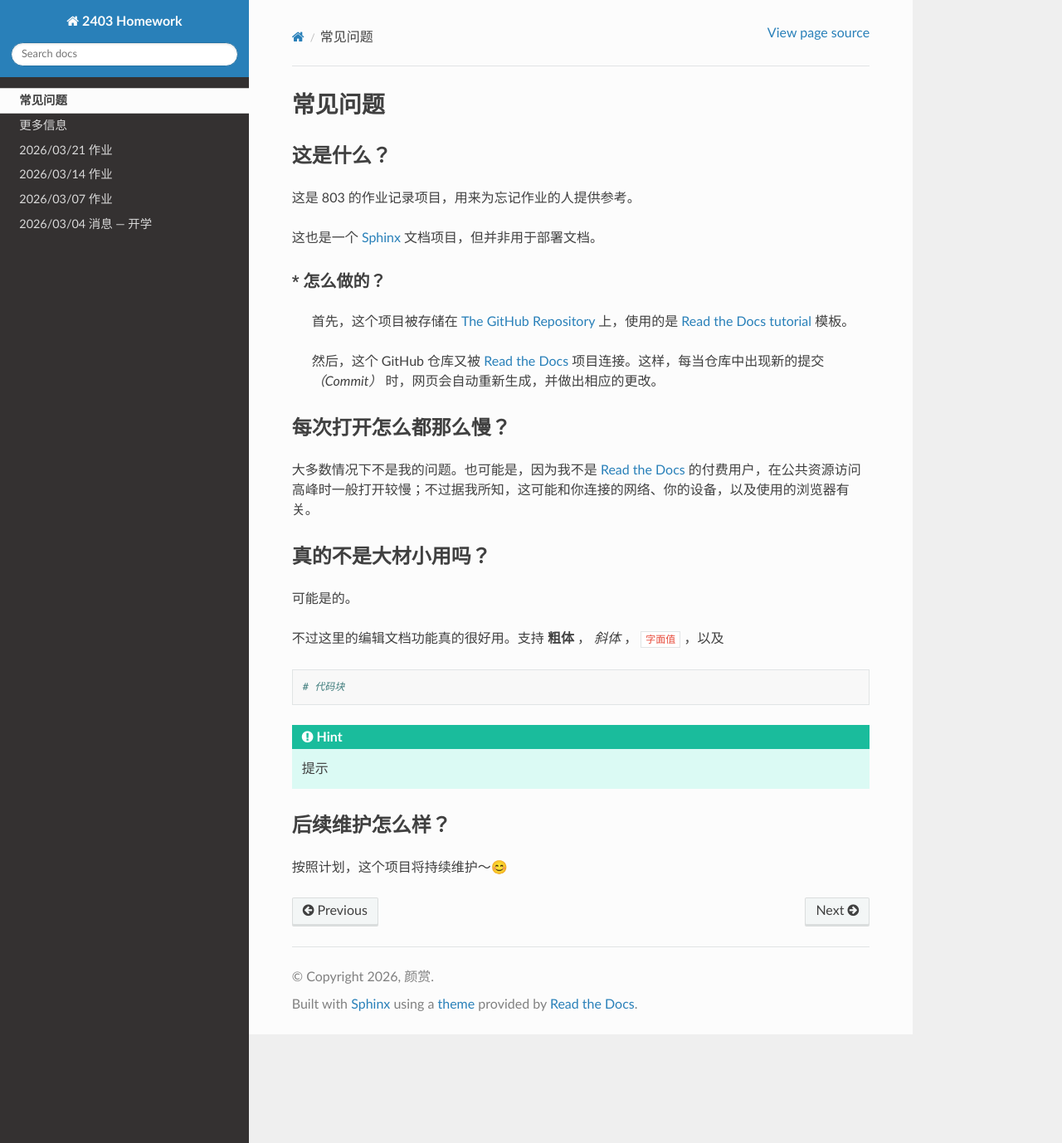
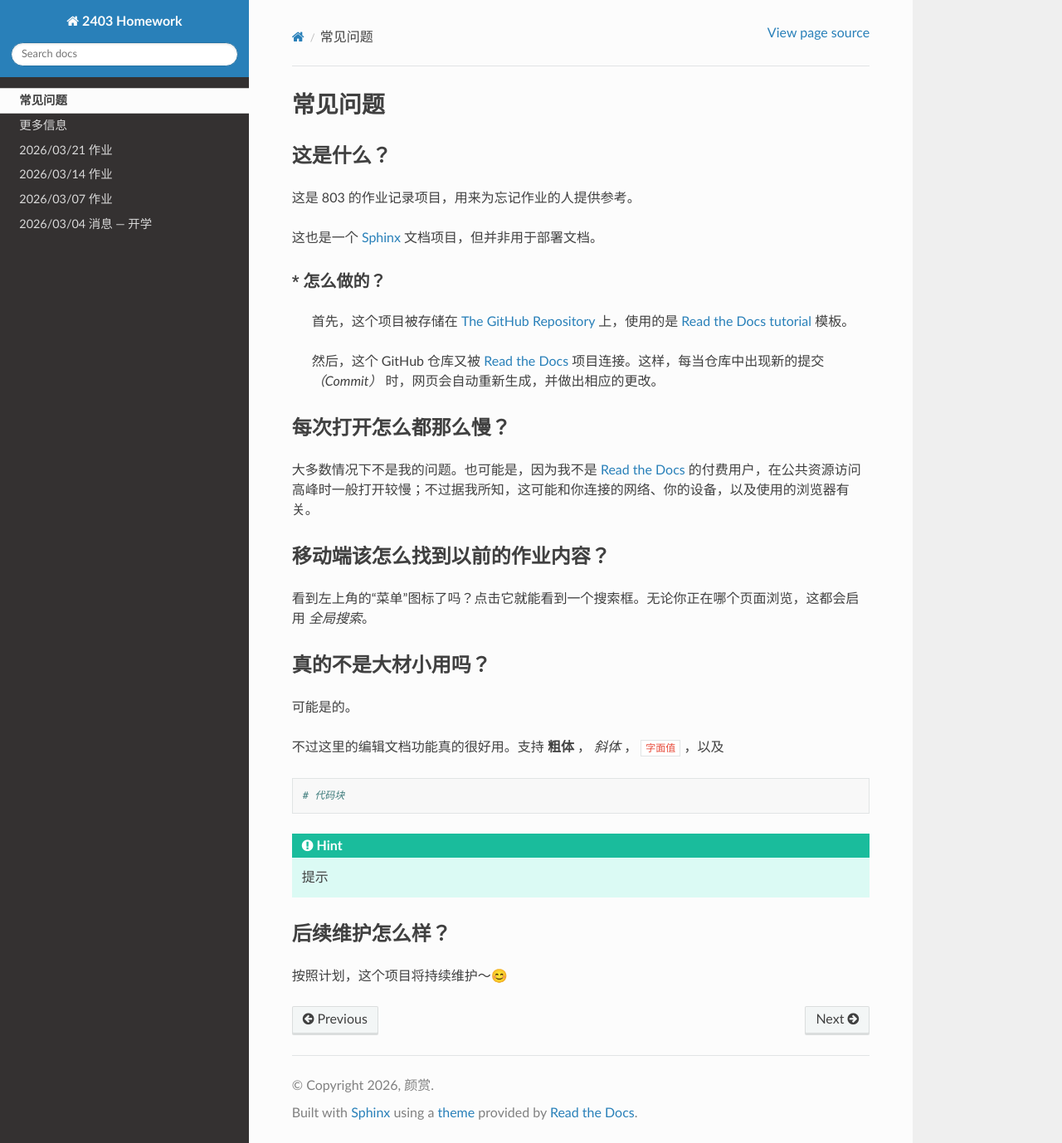
Before and after one commit to Sail-in-1024/2403-Homework, a Sphinx documentation site: the page built from docs/source/faq.rst, in a window 1280 px wide and 1378 px high. Shown: the whole window at 83% size. Built offline with Sphinx 7.4.7 and the Read the Docs theme 3.1.0, drawn with Linux system fonts in a browser that asks for light colours.

Commit message:
更新 faq.rst
增加“搜索”提示

```diff
--- a/docs/source/faq.rst
+++ b/docs/source/faq.rst
@@ -23,6 +23,11 @@
 
 大多数情况下不是我的问题。也可能是，因为我不是 `Read the Docs`_ 的付费用户，在公共资源访问高峰时一般打开较慢；不过据我所知，这可能和你连接的网络、你的设备，以及使用的浏览器有关。
 
+移动端该怎么找到以前的作业内容？
+================================
+
+看到左上角的“菜单”图标了吗？点击它就能看到一个搜索框。无论你正在哪个页面浏览，这都会启用 *全局搜索*。
+
 真的不是大材小用吗？
 ====================
 
```
